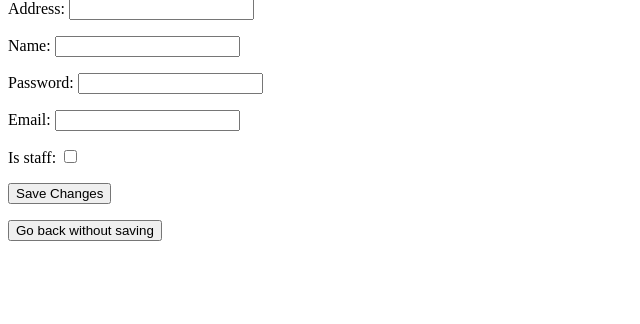
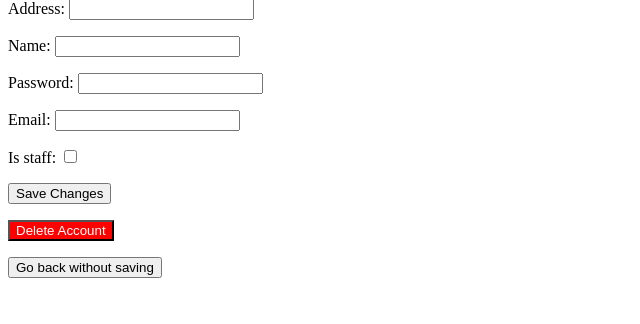
Before and after one commit to gavinscheele/DB_Project_Store, a Django app: template src/templates/customer_edit_user.html in a window 1280 px wide. Shown: the part 117-441 px from the top of the page, without its empty margins (0-640 px from the left). Run offline with Django 3.2, Linux system fonts and the light colour scheme; the template is opened without the code that fills it: values that come from a table or form of the project are taken from there, others are empty.

Commit message:
delete user

```diff
--- a/src/templates/customer_edit_user.html
+++ b/src/templates/customer_edit_user.html
@@ -11,6 +11,10 @@
 <input type='submit' value='Save Changes'/>
 </form>
 
+<form method="GET" action=''>
+	<span style="display:none">{{delete_user_form}}</span>
+	<input name="delete_user" style="color:white;background-color:red" type="submit" value="Delete Account" />
+</form>
 <p>{{extra}}</p>
 
 <form action="{{return_URL}}">
--- a/src/templates/welcome.html
+++ b/src/templates/welcome.html
@@ -11,6 +11,11 @@
 
     </head>
     <body class="pageContainer">
+    <ul class="messages">
+        {% for message in messages %}
+        <li{% if message.tags %} class="{{ message.tags }}"{% endif %}>{{ message }}</li>
+        {% endfor %}
+    </ul>
     	<div class="loginRegister">
     		<form action="{% url 'store_user' %}">
     			<input type="submit" value="Login">
--- a/src/welcome/forms.py
+++ b/src/welcome/forms.py
@@ -31,3 +31,6 @@ class UserAdminForm(forms.ModelForm):
 		if formEmail:
 			if models.User.objects.filter(email=formEmail): #If the set is not empty, there is already a user with this email.
 				raise forms.ValidationError("There is already a user with this email address.")
+
+class DeleteUserForm(forms.Form):
+	delete_user = forms.CharField(max_length=5)
```
Also changed, not shown: src/customer/views.py (+11 -2 lines), src/customer/forms.py (line endings or trailing spaces), src/db.sqlite3.
